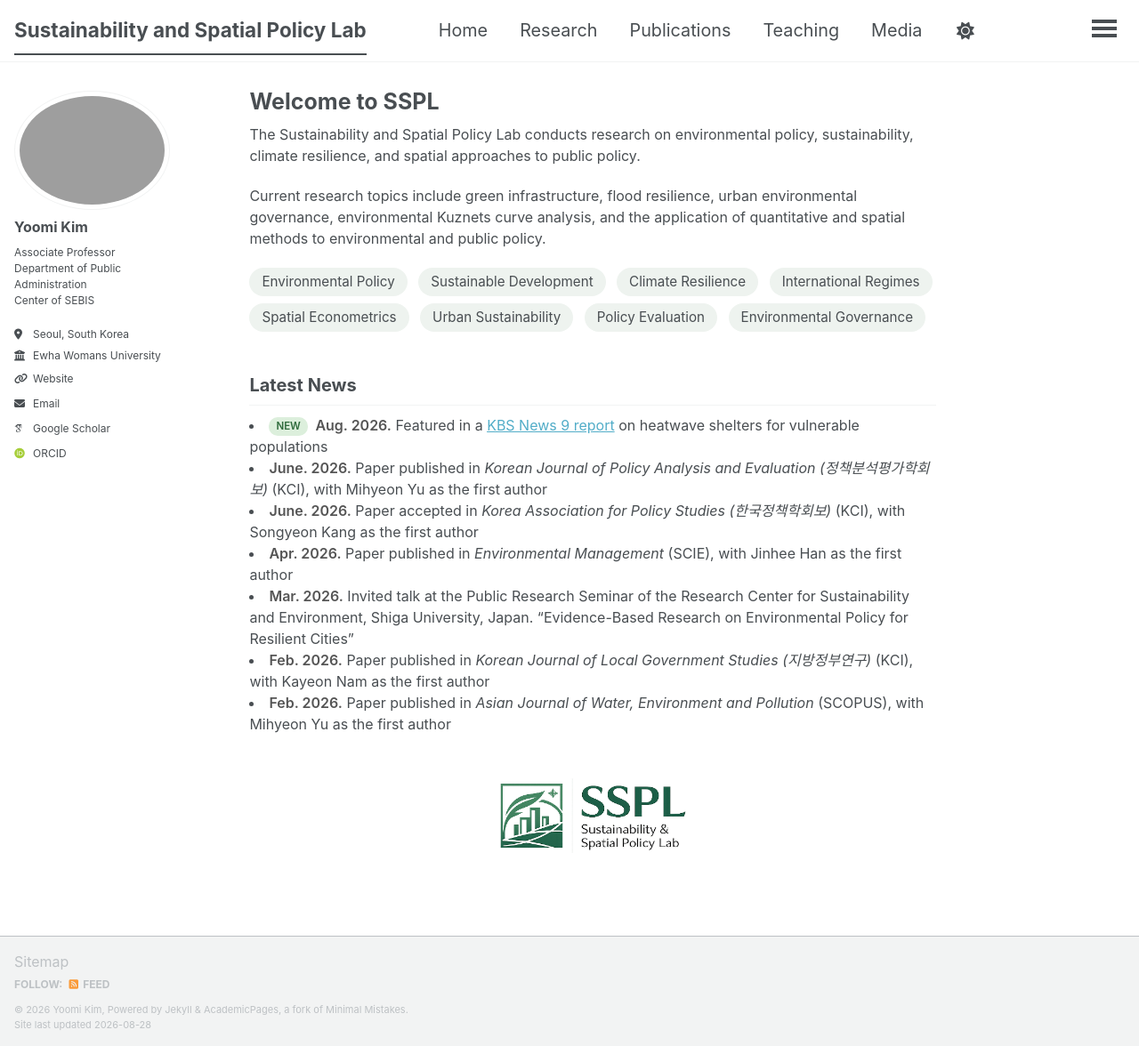
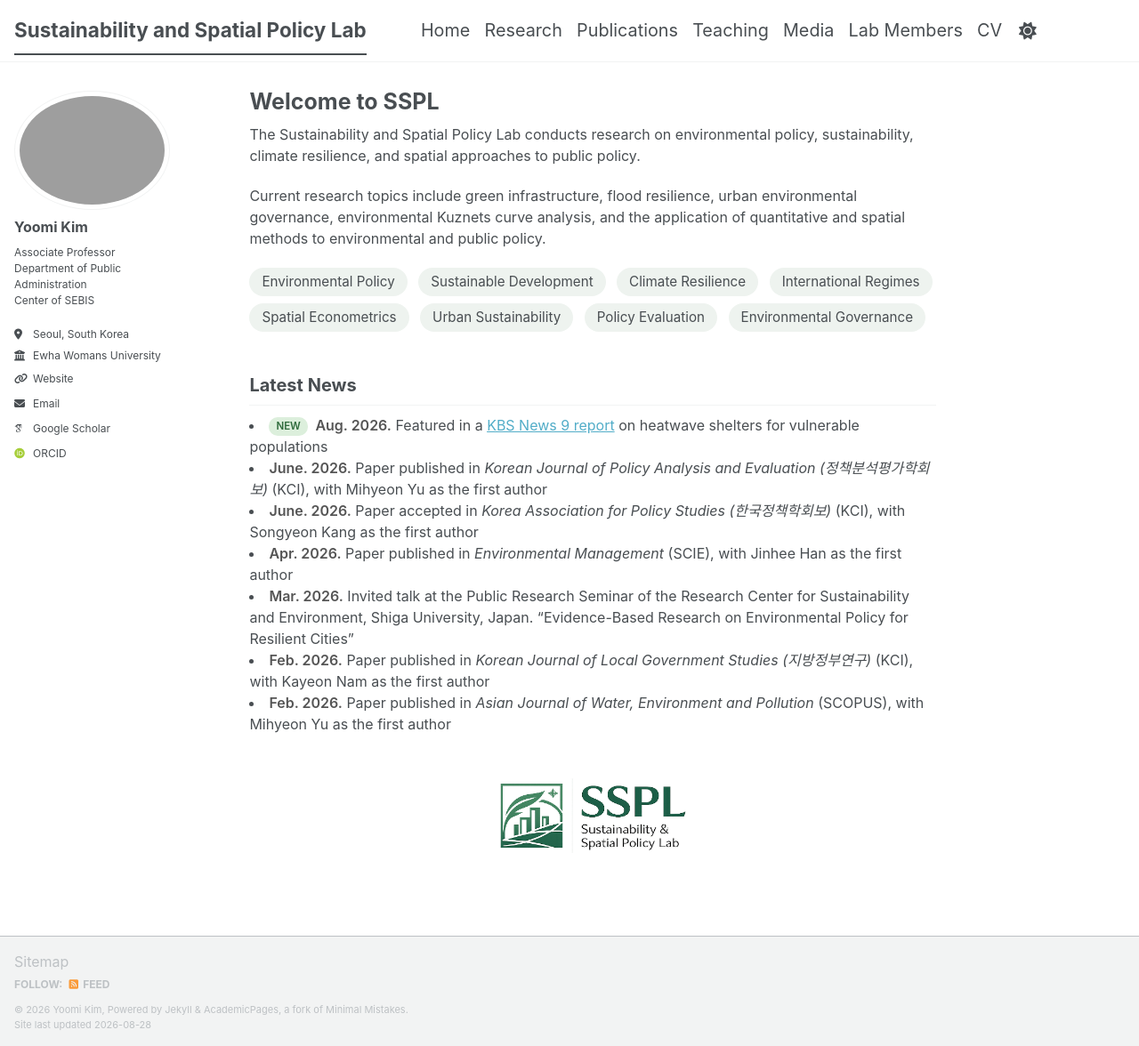
Before and after one commit to ymkim-ssplab/ymkim-ssplab.github.io, a Jekyll site: the page built from _pages/about.md, in a window 1280 px wide and 1176 px high. Shown: the whole window at 89% size. Built offline with Jekyll 4.4.1, drawn with Linux system fonts in a browser that asks for light colours; some web fonts are replaced; a script bundle is joined from its source files by our own code; library files that are not in the unit come from our copies.

Commit message:
Update main.scss

```diff
--- a/assets/css/main.scss
+++ b/assets/css/main.scss
@@ -41,3 +41,9 @@
     "vendor/font-awesome/solid",
     "vendor/font-awesome/brands"
 ;
+
+/* Keep all top navigation items visible */
+.greedy-nav .visible-links a {
+  margin-left: 0.45rem;
+  margin-right: 0.45rem;
+}
```
